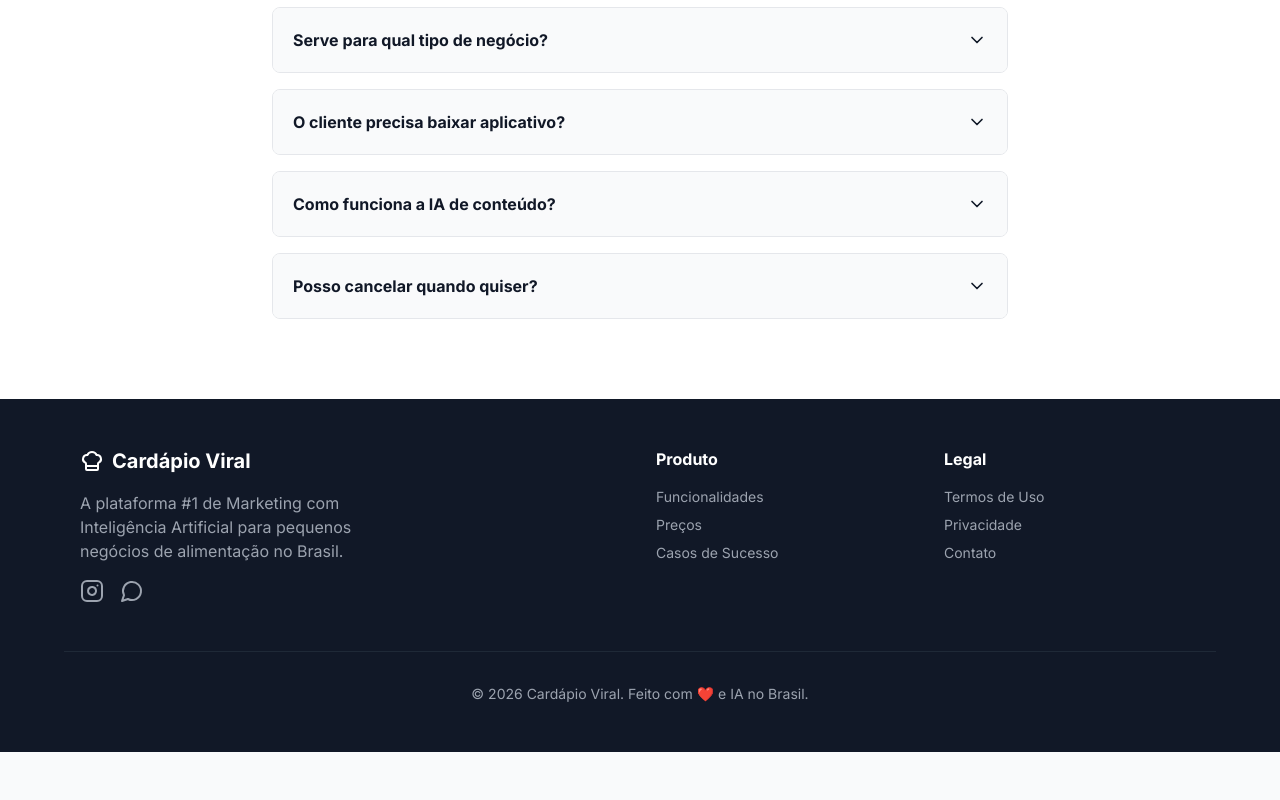
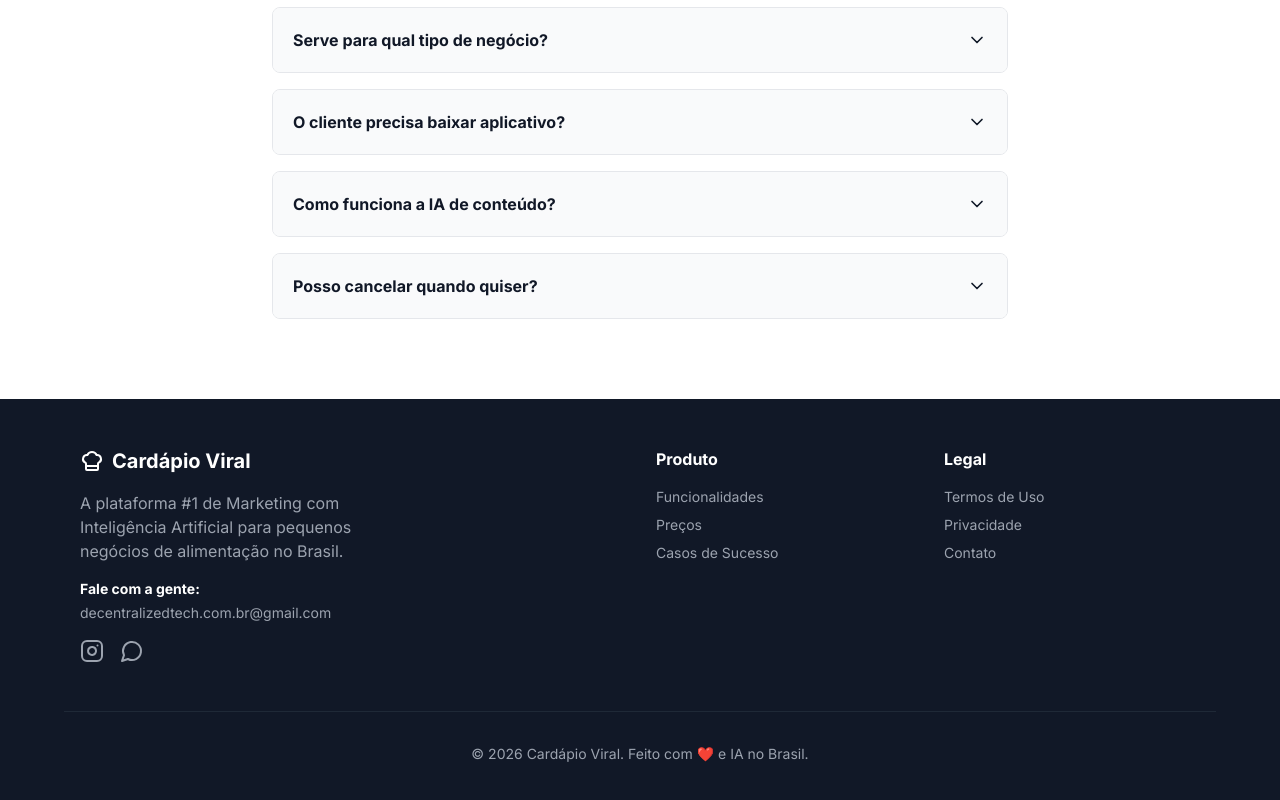
Before and after one commit to prof-fabiosantos/CardapioViral, a React (Vite) app: page / in a window 1280 px wide. Shown: the part 2989-3789 px from the top of the page. Before the commit the page ends 3741 px from the top, so only its background shows below. Built offline with nearby package versions, Linux system fonts and the light colour scheme.

Commit message:
feat: Add contact email to footer
Includes email in the footer section for direct contact and updates the existing "Contato" link to use the email address.

```diff
--- a/App.tsx
+++ b/App.tsx
@@ -467,6 +467,10 @@ const Landing = ({ onStart, onLogin }: { onStart: () => void, onLogin: () => voi
                <ChefHat size={24} /> <span>Cardápio Viral</span>
             </div>
             <p className="mb-4 max-w-xs">A plataforma #1 de Marketing com Inteligência Artificial para pequenos negócios de alimentação no Brasil.</p>
+            <p className="mb-4 text-sm">
+               <span className="block font-bold text-white mb-1">Fale com a gente:</span>
+               <a href="mailto:decentralizedtech.com.br@gmail.com" className="hover:text-white transition-colors">decentralizedtech.com.br@gmail.com</a>
+            </p>
             <div className="flex gap-4">
                <Instagram className="hover:text-white cursor-pointer" size={24}/>
                <MessageCircle className="hover:text-white cursor-pointer" size={24}/>
@@ -485,7 +489,7 @@ const Landing = ({ onStart, onLogin }: { onStart: () => void, onLogin: () => voi
             <ul className="space-y-2 text-sm">
               <li><a href="#" className="hover:text-white">Termos de Uso</a></li>
               <li><a href="#" className="hover:text-white">Privacidade</a></li>
-              <li><a href="#" className="hover:text-white">Contato</a></li>
+              <li><a href="mailto:decentralizedtech.com.br@gmail.com" className="hover:text-white">Contato</a></li>
             </ul>
           </div>
         </div>
```
